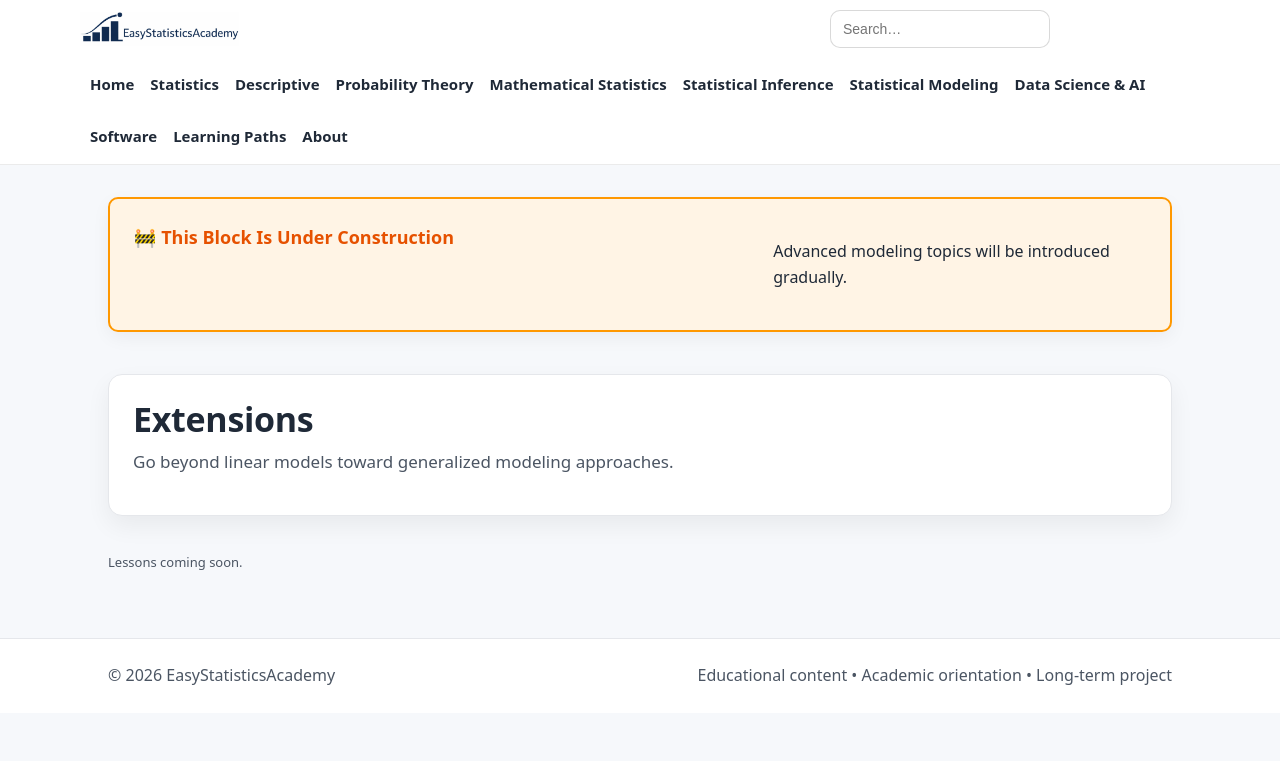
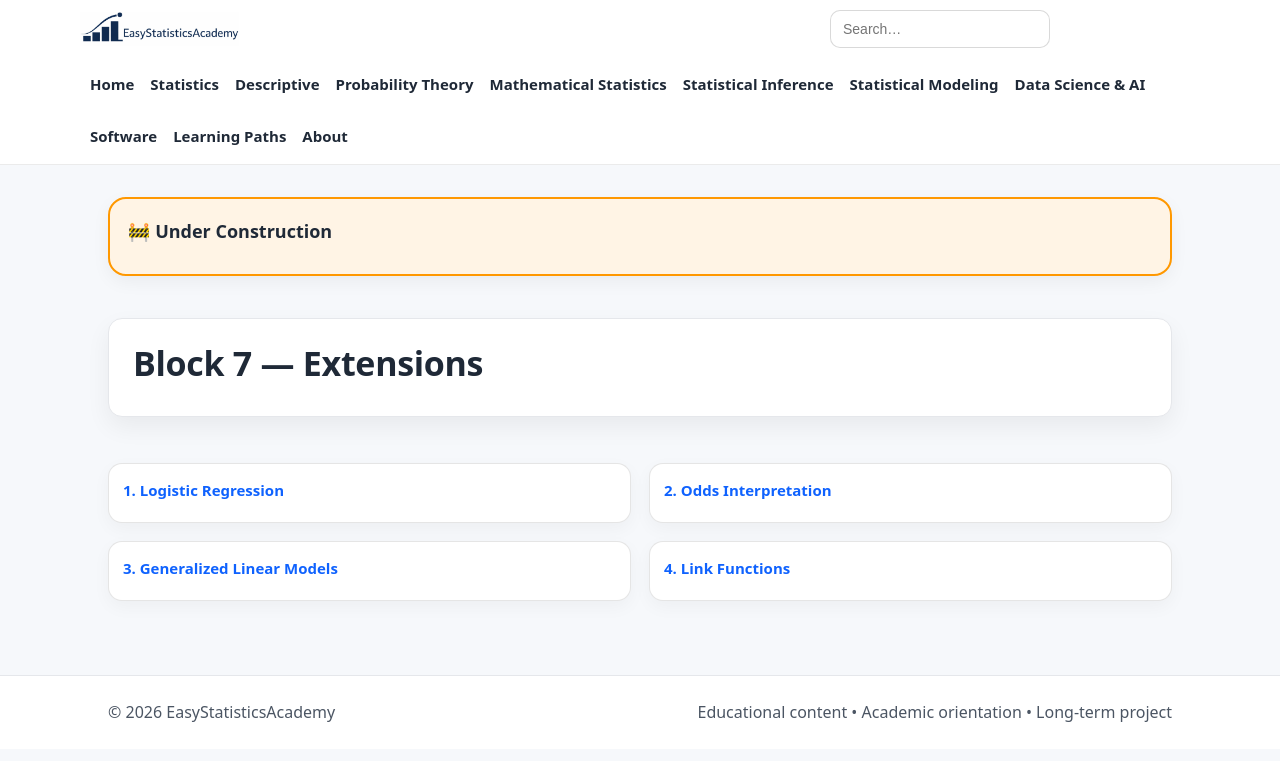
Before and after one commit to ammar-homaida-statistics/easystatisticsacademy, a Jekyll site: the page built from modeling/extensions/index.md, in a window 1280 px wide. Shown: the top 761 px of the page. Built offline with Jekyll 4.4.1, drawn with Linux system fonts in a browser that asks for light colours.

Commit message:
Create lesson structure

```diff
--- a/modeling/extensions/index.md
+++ b/modeling/extensions/index.md
@@ -1,53 +1,59 @@
 ---
 layout: default
-title: Extensions
+title: Block 7 — Extensions
 permalink: /modeling/extensions/
 sidebar: false
 ---
 
 <section class="section section-slim">
-  <div class="callout" style="background:#fff4e5; border:2px solid #ff9800; padding:1.5rem; border-radius:10px;">
-    <h2 style="color:#e65100;">🚧 This Block Is Under Construction</h2>
-    <p>Advanced modeling topics will be introduced gradually.</p>
+  <div class="callout" style="background:#fff4e5; border:2px solid #ff9800;">
+    <h2>🚧 Under Construction</h2>
   </div>
 </section>
 
+<script>
+(function () {
+  localStorage.setItem("esa_continue_modeling_last_block_v0", JSON.stringify({
+    url: "/modeling/extensions/",
+    label: "Block 7 — Extensions"
+  }));
+})();
+</script>
+
 <section class="hero hero-section">
   <div class="hero-card">
-    <h1>Extensions</h1>
-    <p class="lead">
-      Go beyond linear models toward generalized modeling approaches.
-    </p>
+    <h1>Block 7 — Extensions</h1>
   </div>
 </section>
 
-<div id="continue-reading-extensions" style="display:none;">
+<section id="continue-reading-extensions" style="display:none;">
   <div class="callout">
     <h2>Continue reading</h2>
     <p id="continue-reading-extensions-label"></p>
     <a class="btn" id="continue-reading-extensions-btn">Continue</a>
   </div>
-</div>
+</section>
 
 <section class="section">
-  <p class="muted-mini">Lessons coming soon.</p>
+  <div class="grid grid-2">
+
+    <div class="card lesson-card"><h3><a href="/modeling/extensions/logistic-regression/">1. Logistic Regression</a></h3></div>
+    <div class="card lesson-card"><h3><a href="/modeling/extensions/odds/">2. Odds Interpretation</a></h3></div>
+    <div class="card lesson-card"><h3><a href="/modeling/extensions/glm/">3. Generalized Linear Models</a></h3></div>
+    <div class="card lesson-card"><h3><a href="/modeling/extensions/link-functions/">4. Link Functions</a></h3></div>
+
+  </div>
 </section>
 
 <script>
 (function () {
-  var KEY = "esa_continue_modeling_extensions_last_lesson_v0";
-  var raw = localStorage.getItem(KEY);
+  var raw = localStorage.getItem("esa_continue_modeling_extensions_lesson_v0");
   if (!raw) return;
+  var data = JSON.parse(raw);
 
-  try {
-    var data = JSON.parse(raw);
-    if (!data || !data.url) return;
-
-    document.getElementById("continue-reading-extensions-label").innerHTML =
-      'You last visited: <strong>' + (data.label || "lesson") + '</strong>';
-
-    document.getElementById("continue-reading-extensions-btn").href = data.url;
-    document.getElementById("continue-reading-extensions").style.display = "block";
-  } catch (e) {}
+  document.getElementById("continue-reading-extensions-label").innerHTML =
+    'You last visited: <strong>' + data.label + '</strong>';
+  document.getElementById("continue-reading-extensions-btn").href = data.url;
+  document.getElementById("continue-reading-extensions").style.display = "block";
 })();
 </script>
```
